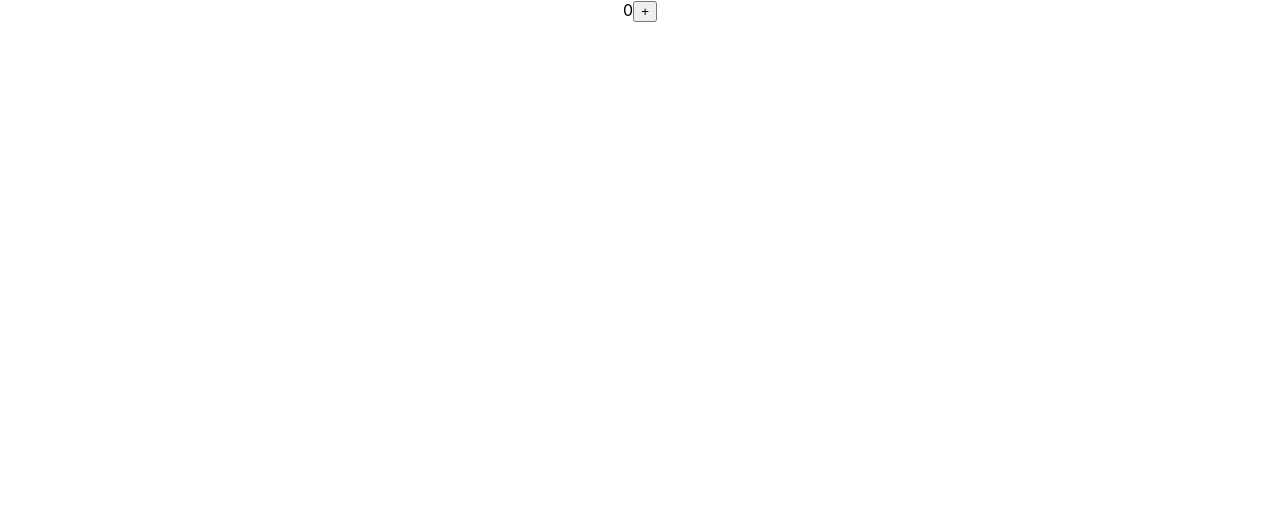
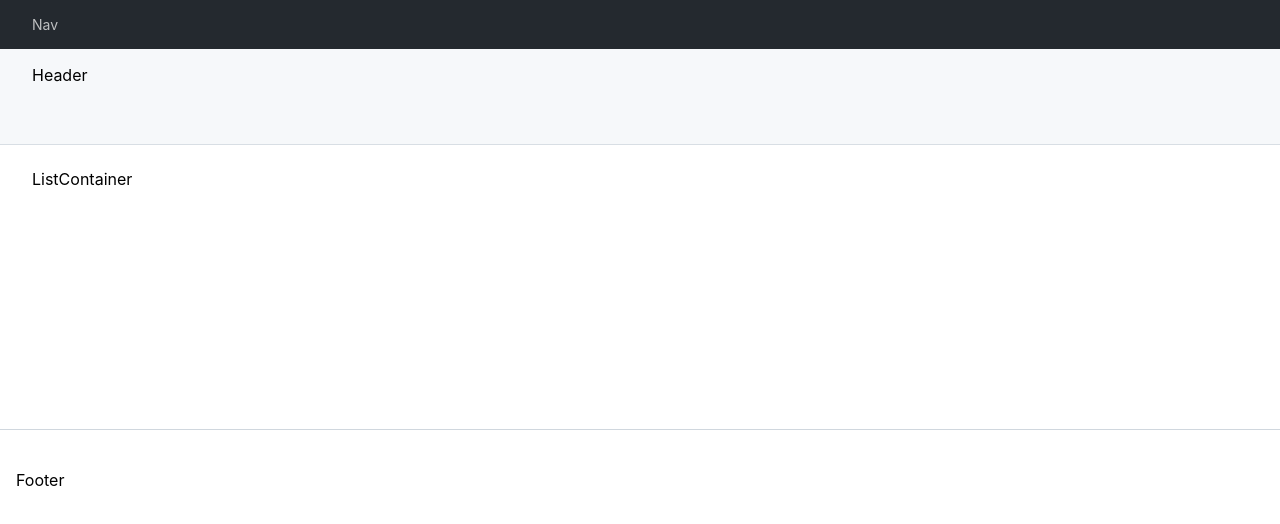
Before and after one commit to JYK75/Github_Issue_page_clone, a React (Create React App) app in the folder react-app/: page / in a window 1280 px wide. Shown: the top 524 px of the page. Built offline with nearby package versions, Linux system fonts and the light colour scheme.

Commit message:
esLint prettier

```diff
--- a/react-app/src/App.css
+++ /dev/null
@@ -1,38 +0,0 @@
-.App {
-  text-align: center;
-}
-
-.App-logo {
-  height: 40vmin;
-  pointer-events: none;
-}
-
-@media (prefers-reduced-motion: no-preference) {
-  .App-logo {
-    animation: App-logo-spin infinite 20s linear;
-  }
-}
-
-.App-header {
-  background-color: #282c34;
-  min-height: 100vh;
-  display: flex;
-  flex-direction: column;
-  align-items: center;
-  justify-content: center;
-  font-size: calc(10px + 2vmin);
-  color: white;
-}
-
-.App-link {
-  color: #61dafb;
-}
-
-@keyframes App-logo-spin {
-  from {
-    transform: rotate(0deg);
-  }
-  to {
-    transform: rotate(360deg);
-  }
-}
--- a/react-app/src/App.js
+++ b/react-app/src/App.js
@@ -1,18 +1,13 @@
-import "./App.css";
-import React, { useEffect, useState } from "react";
+import styles from "./App.module.css";
 
 function App() {
-  const [count, setCount] = useState(0);
-
-  useEffect(() => {
-    if (count === 5) console.log("this is five");
-  }, [count]);
-
   return (
-    <div className="App">
-      <span>{count}</span>
-      <button onClick={() => setCount(count + 1)}> + </button>
-    </div>
+    <>
+      <div className={styles.nav}>Nav</div>
+      <div className={styles.header}>Header</div>
+      <div className={styles.listContainer}>ListContainer</div>
+      <div className={styles.footer}>Footer</div>
+    </>
   );
 }
 
--- /dev/null
+++ b/react-app/src/App.module.css
@@ -0,0 +1,31 @@
+* {
+  box-sizing: border-box;
+}
+
+.nav {
+  padding: 16px 32px;
+  background: #24292f;
+  display: flex;
+  font-size: 14px;
+  color: rgba(255, 255, 255, 0.7);
+  align-items: center;
+}
+
+.header {
+  padding: 16px 32px;
+  background: rgba(246, 248,250);
+  height: 96px;
+  box-shadow: inset 0 -1px hsla(210, 18%, 87%, 1);
+}
+
+.listContainer {
+  padding: 0 32px;
+  margin-top: 24px;
+  height: 220px;
+}
+
+.footer {
+  margin-top: 40px;
+  padding: 40px 16px 8px;
+  border-top: 1px solid #d0d7de;
+}
```
